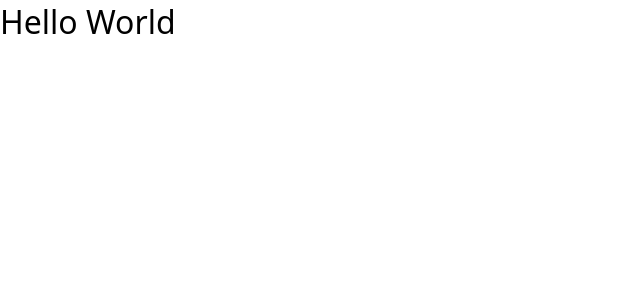
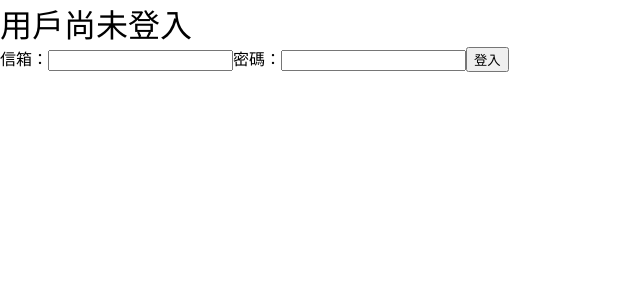
Before and after one commit to awdr74100/vue-composition-ts-pinia, a Vue app: page / in a window 1280 px wide. Shown: the top 300 px of the page, without its empty margins (0-640 px from the left). Built offline with nearby package versions, Linux system fonts and the light colour scheme.

Commit message:
Update...

```diff
--- a/src/pages/index.vue
+++ b/src/pages/index.vue
@@ -1,7 +1,29 @@
 <template>
-  <h1>Hello World</h1>
+  <h1>{{ greeting }}</h1>
+  <form
+    action="#"
+    @submit.prevent="user.signIn(email, password)"
+    v-if="!user.isSignIn"
+  >
+    <label for="email">信箱：</label>
+    <input type="email" id="email" v-model="email" />
+    <label for="password">密碼：</label>
+    <input type="password" id="password" v-model="password" />
+    <button type="submit">登入</button>
+  </form>
+  <button type="button" @click.prevent="user.signOut" v-else>登出</button>
 </template>
 
-<script setup lang="ts"></script>
+<script setup lang="ts">
+import { ref } from 'vue';
+import { storeToRefs } from 'pinia';
+import { useUserStore } from '@/stores/user';
 
-<style scoped></style>
+const user = useUserStore();
+const { greeting } = storeToRefs(user);
+
+const email = ref('');
+const password = ref('');
+</script>
+
+<style></style>
--- /dev/null
+++ b/src/stores/user.ts
@@ -0,0 +1,41 @@
+import { ref, computed } from 'vue';
+import { defineStore } from 'pinia';
+
+// export const useUserStore = defineStore('user', {
+//   state: (): {
+//     isSignIn: boolean;
+//   } => ({
+//     isSignIn: false,
+//   }),
+//   getters: {
+//     greeting(state) {
+//       return state.isSignIn ? '用戶已登入' : '用戶尚未登入';
+//     },
+//   },
+//   actions: {
+//     signIn(email: string, password: string) {
+//       this.isSignIn = true;
+//     },
+//     signOut() {
+//       this.isSignIn = false;
+//     },
+//   },
+// });
+
+export const useUserStore = defineStore('user', () => {
+  const isSignIn = ref(false);
+
+  const greeting = computed(() => {
+    return isSignIn.value ? '用戶已登入' : '用戶尚未登入';
+  });
+
+  const signIn = (email: string, password: string) => {
+    isSignIn.value = true;
+  };
+
+  const signOut = () => {
+    isSignIn.value = false;
+  };
+
+  return { isSignIn, greeting, signIn, signOut };
+});
```
